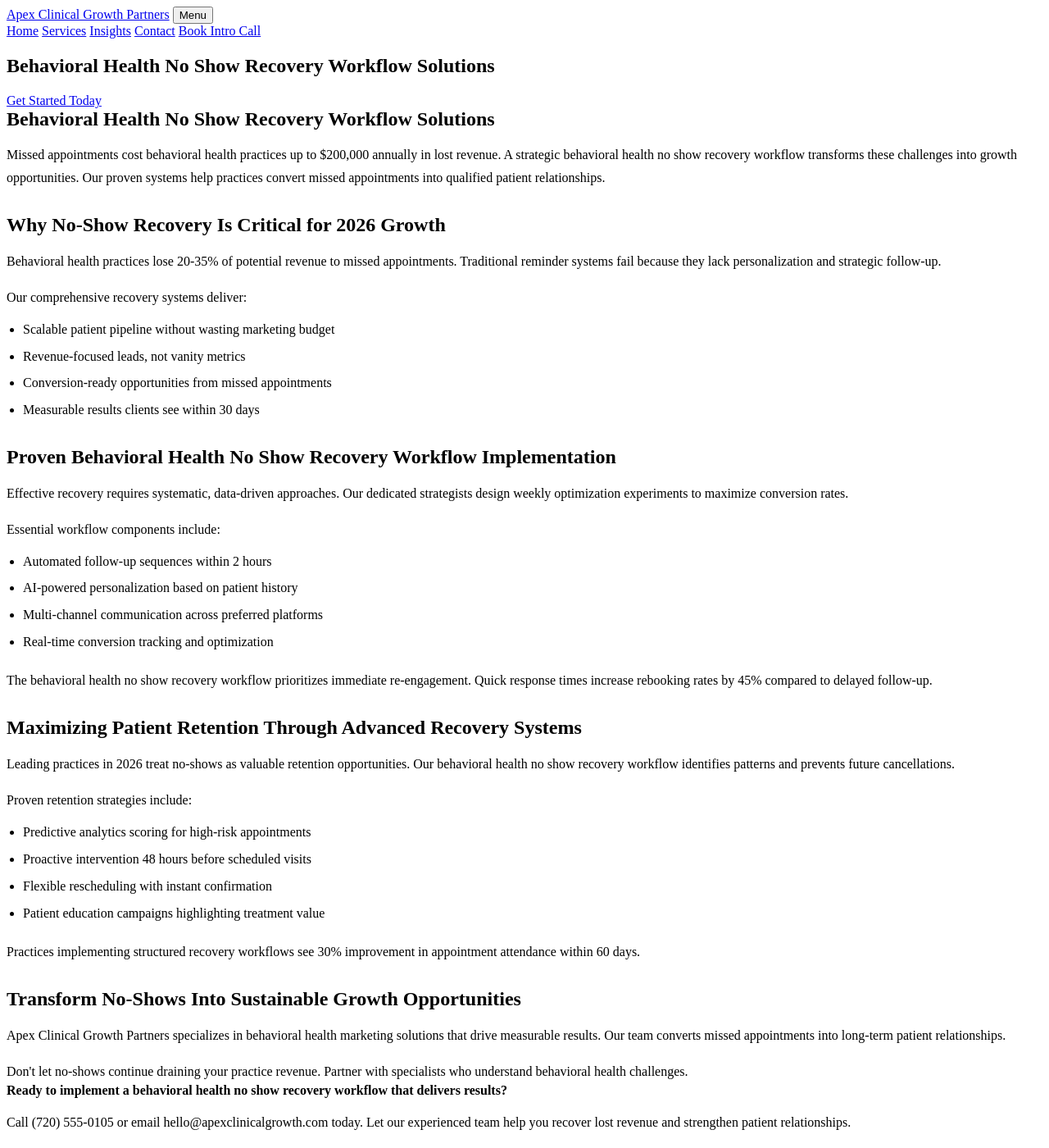
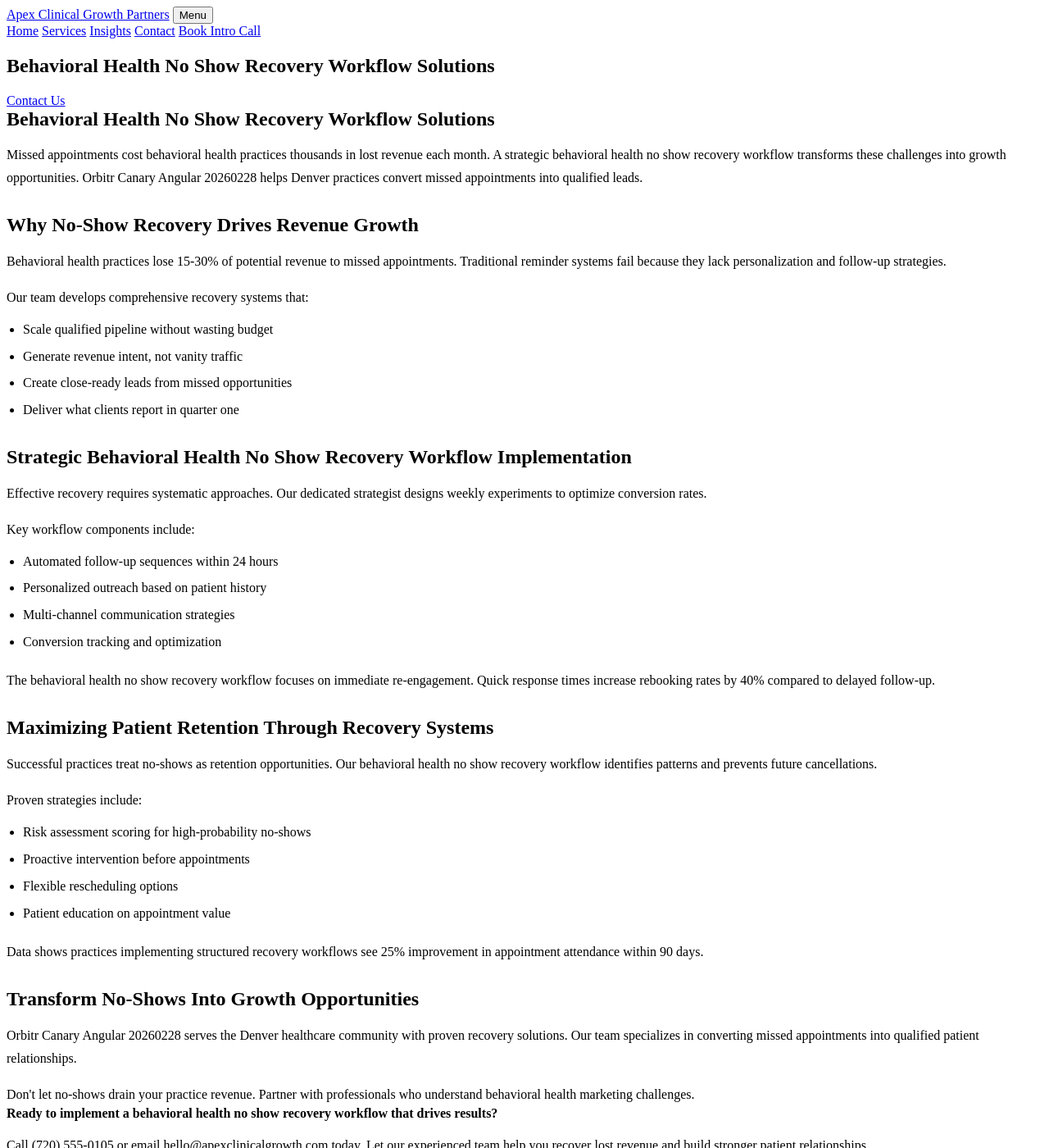
Before and after one commit to prjctlphbt/orbitr-canary-angular-20260228, a Jekyll site: the page angular-behavioral-noshow-20260228144655.html, which Jekyll copies as it is, in a window 1280 px wide and 1400 px high. Shown: the whole window at 82% size. Built offline with Jekyll 4.4.1, drawn with Linux system fonts in a browser that asks for light colours; some of the changed text lies outside the part shown.

Commit message:
Rollback: Revert changes to angular-behavioral-noshow-20260228144655.html

```diff
--- a/angular-behavioral-noshow-20260228144655.html
+++ b/angular-behavioral-noshow-20260228144655.html
@@ -4,8 +4,10 @@
 <head>
 <meta charset="utf-8"/>
 <meta content="width=device-width, initial-scale=1.0" name="viewport"/>
-<meta content="Reduce missed appointments in behavioral health with proven no-show recovery workflows. Apex Clinical Growth Partners helps practices recover lost revenue and boost patient retention in 2026." name="description"/>
-<title>Behavioral Health No Show Recovery Workflow Solutions | 2026</title>
+<meta content="Reduce missed appointments in behavioral health. Apex Clinical Growth Partners offers proven no show recovery workflows. Optimize your practice today.
+
+Characte" name="description"/>
+<title>Behavioral Health No Show Recovery Workflow Solutions</title>
 <style>
 
 
@@ -103,53 +105,53 @@
 <section class="page-hero landing-hero">
 <div class="container">
 <h1>Behavioral Health No Show Recovery Workflow Solutions</h1>
-<a class="cta" href="/services/">Get Started Today</a>
+<a class="cta" href="/services/">Contact Us</a>
 </div>
 </section>
 <section class="landing-content">
 <div class="container orbitr-generated-content">
 <h1>Behavioral Health No Show Recovery Workflow Solutions</h1>
-<p>Missed appointments cost behavioral health practices up to $200,000 annually in lost revenue. A strategic behavioral health no show recovery workflow transforms these challenges into growth opportunities. Our proven systems help practices convert missed appointments into qualified patient relationships.</p>
-<h2>Why No-Show Recovery Is Critical for 2026 Growth</h2>
-<p>Behavioral health practices lose 20-35% of potential revenue to missed appointments. Traditional reminder systems fail because they lack personalization and strategic follow-up.</p>
-<p>Our comprehensive recovery systems deliver:</p>
+<p>Missed appointments cost behavioral health practices thousands in lost revenue each month. A strategic behavioral health no show recovery workflow transforms these challenges into growth opportunities. Orbitr Canary Angular 20260228 helps Denver practices convert missed appointments into qualified leads.</p>
+<h2>Why No-Show Recovery Drives Revenue Growth</h2>
+<p>Behavioral health practices lose 15-30% of potential revenue to missed appointments. Traditional reminder systems fail because they lack personalization and follow-up strategies.</p>
+<p>Our team develops comprehensive recovery systems that:</p>
 <ul>
-<li>Scalable patient pipeline without wasting marketing budget</li>
-<li>Revenue-focused leads, not vanity metrics</li>
-<li>Conversion-ready opportunities from missed appointments</li>
-<li>Measurable results clients see within 30 days</li>
+<li>Scale qualified pipeline without wasting budget</li>
+<li>Generate revenue intent, not vanity traffic</li>
+<li>Create close-ready leads from missed opportunities</li>
+<li>Deliver what clients report in quarter one</li>
 </ul>
-<h2>Proven Behavioral Health No Show Recovery Workflow Implementation</h2>
-<p>Effective recovery requires systematic, data-driven approaches. Our dedicated strategists design weekly optimization experiments to maximize conversion rates.</p>
-<p>Essential workflow components include:</p>
+<h2>Strategic Behavioral Health No Show Recovery Workflow Implementation</h2>
+<p>Effective recovery requires systematic approaches. Our dedicated strategist designs weekly experiments to optimize conversion rates.</p>
+<p>Key workflow components include:</p>
 <ul>
-<li>Automated follow-up sequences within 2 hours</li>
-<li>AI-powered personalization based on patient history</li>
-<li>Multi-channel communication across preferred platforms</li>
-<li>Real-time conversion tracking and optimization</li>
+<li>Automated follow-up sequences within 24 hours</li>
+<li>Personalized outreach based on patient history</li>
+<li>Multi-channel communication strategies</li>
+<li>Conversion tracking and optimization</li>
 </ul>
-<p>The behavioral health no show recovery workflow prioritizes immediate re-engagement. Quick response times increase rebooking rates by 45% compared to delayed follow-up.</p>
-<h2>Maximizing Patient Retention Through Advanced Recovery Systems</h2>
-<p>Leading practices in 2026 treat no-shows as valuable retention opportunities. Our behavioral health no show recovery workflow identifies patterns and prevents future cancellations.</p>
-<p>Proven retention strategies include:</p>
+<p>The behavioral health no show recovery workflow focuses on immediate re-engagement. Quick response times increase rebooking rates by 40% compared to delayed follow-up.</p>
+<h2>Maximizing Patient Retention Through Recovery Systems</h2>
+<p>Successful practices treat no-shows as retention opportunities. Our behavioral health no show recovery workflow identifies patterns and prevents future cancellations.</p>
+<p>Proven strategies include:</p>
 <ul>
-<li>Predictive analytics scoring for high-risk appointments</li>
-<li>Proactive intervention 48 hours before scheduled visits</li>
-<li>Flexible rescheduling with instant confirmation</li>
-<li>Patient education campaigns highlighting treatment value</li>
+<li>Risk assessment scoring for high-probability no-shows</li>
+<li>Proactive intervention before appointments</li>
+<li>Flexible rescheduling options</li>
+<li>Patient education on appointment value</li>
 </ul>
-<p>Practices implementing structured recovery workflows see 30% improvement in appointment attendance within 60 days.</p>
-<h2>Transform No-Shows Into Sustainable Growth Opportunities</h2>
-<p>Apex Clinical Growth Partners specializes in behavioral health marketing solutions that drive measurable results. Our team converts missed appointments into long-term patient relationships.</p>
-<p>Don't let no-shows continue draining your practice revenue. Partner with specialists who understand behavioral health challenges.</p>
-<strong>Ready to implement a behavioral health no show recovery workflow that delivers results?</strong>
-<p>Call (720) 555-0105 or email hello@apexclinicalgrowth.com today. Let our experienced team help you recover lost revenue and strengthen patient relationships.</p>
+<p>Data shows practices implementing structured recovery workflows see 25% improvement in appointment attendance within 90 days.</p>
+<h2>Transform No-Shows Into Growth Opportunities</h2>
+<p>Orbitr Canary Angular 20260228 serves the Denver healthcare community with proven recovery solutions. Our team specializes in converting missed appointments into qualified patient relationships.</p>
+<p>Don't let no-shows drain your practice revenue. Partner with professionals who understand behavioral health marketing challenges.</p>
+<strong>Ready to implement a behavioral health no show recovery workflow that drives results?</strong>
+<p>Call (720) 555-0105 or email hello@apexclinicalgrowth.com today. Let our experienced team help you recover lost revenue and build stronger patient relationships.</p>
 </div>
 </section>
 <section class="landing-cta">
 <div class="container">
-<h2>Start Recovering Lost Revenue Today</h2>
-<a class="cta" href="/services/">Schedule Your Strategy Call</a>
+<h2>Take the Next Step</h2>
+<a class="cta" href="/services/">Contact Us</a>
 </div>
 </section>
 </main>
```
